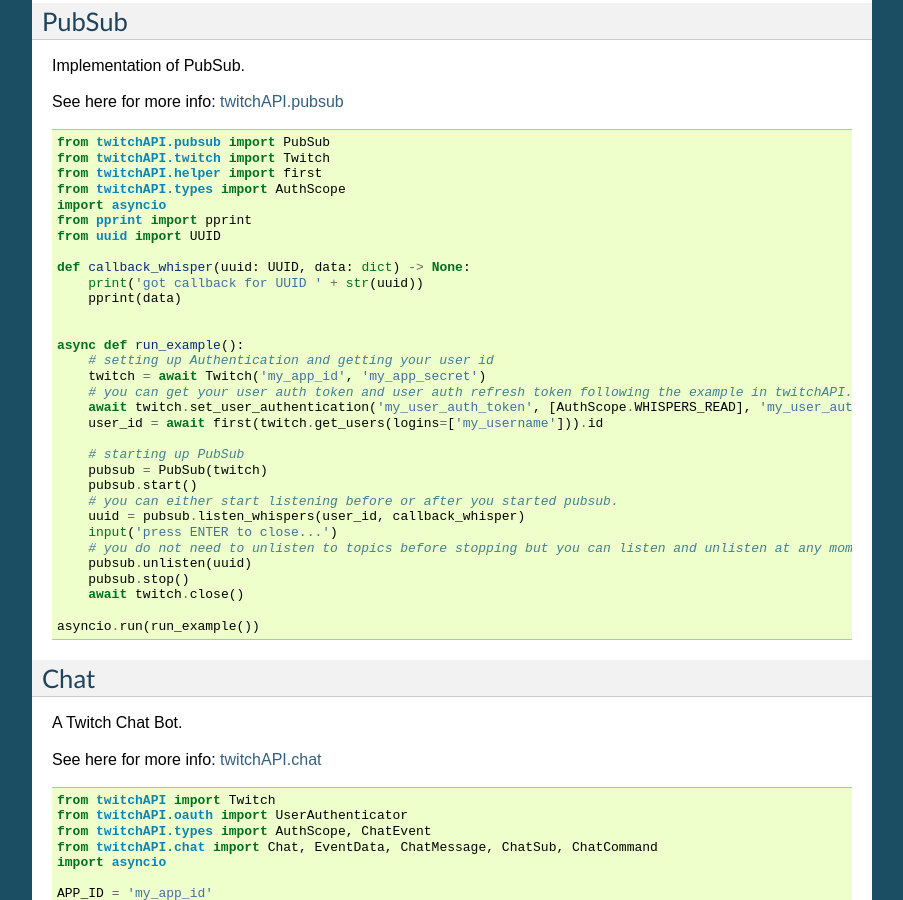
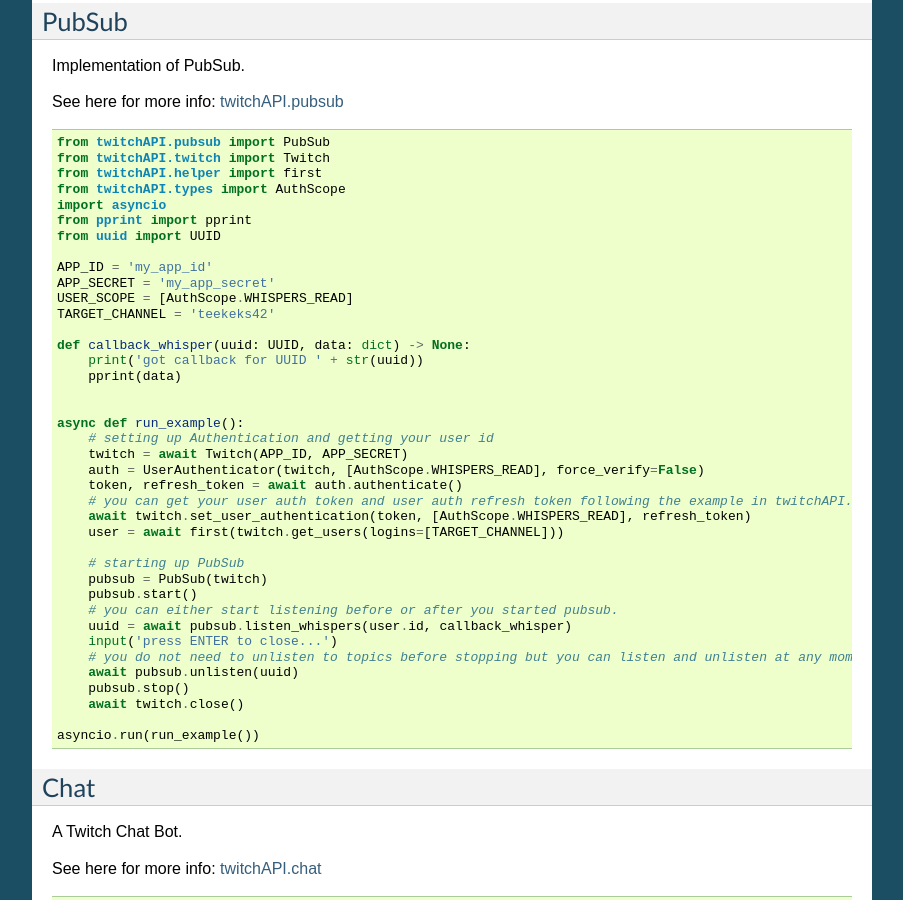
Before and after one commit to Teekeks/pyTwitchAPI, a Sphinx documentation site: the page built from docs/index.rst, in a window 1280 px wide and 900 px high, scrolled down 1891 px. Shown: the whole window, without its empty margins (198-1101 px from the left). Built offline with Sphinx 7.4.7, drawn with Linux system fonts in a browser that asks for light colours.

Commit message:
fixed pubsub to work async and adjusted documentation

```diff
--- a/docs/index.rst
+++ b/docs/index.rst
@@ -135,6 +135,11 @@
     from pprint import pprint
     from uuid import UUID
 
+    APP_ID = 'my_app_id'
+    APP_SECRET = 'my_app_secret'
+    USER_SCOPE = [AuthScope.WHISPERS_READ]
+    TARGET_CHANNEL = 'teekeks42'
+
     def callback_whisper(uuid: UUID, data: dict) -> None:
         print('got callback for UUID ' + str(uuid))
         pprint(data)
@@ -142,19 +147,21 @@
 
     async def run_example():
         # setting up Authentication and getting your user id
-        twitch = await Twitch('my_app_id', 'my_app_secret')
+        twitch = await Twitch(APP_ID, APP_SECRET)
+        auth = UserAuthenticator(twitch, [AuthScope.WHISPERS_READ], force_verify=False)
+        token, refresh_token = await auth.authenticate()
         # you can get your user auth token and user auth refresh token following the example in twitchAPI.oauth
-        await twitch.set_user_authentication('my_user_auth_token', [AuthScope.WHISPERS_READ], 'my_user_auth_refresh_token')
-        user_id = await first(twitch.get_users(logins=['my_username'])).id
+        await twitch.set_user_authentication(token, [AuthScope.WHISPERS_READ], refresh_token)
+        user = await first(twitch.get_users(logins=[TARGET_CHANNEL]))
 
         # starting up PubSub
         pubsub = PubSub(twitch)
         pubsub.start()
         # you can either start listening before or after you started pubsub.
-        uuid = pubsub.listen_whispers(user_id, callback_whisper)
+        uuid = await pubsub.listen_whispers(user.id, callback_whisper)
         input('press ENTER to close...')
         # you do not need to unlisten to topics before stopping but you can listen and unlisten at any moment you want
-        pubsub.unlisten(uuid)
+        await pubsub.unlisten(uuid)
         pubsub.stop()
         await twitch.close()
 
```
Also changed, not shown: 1 other file.
